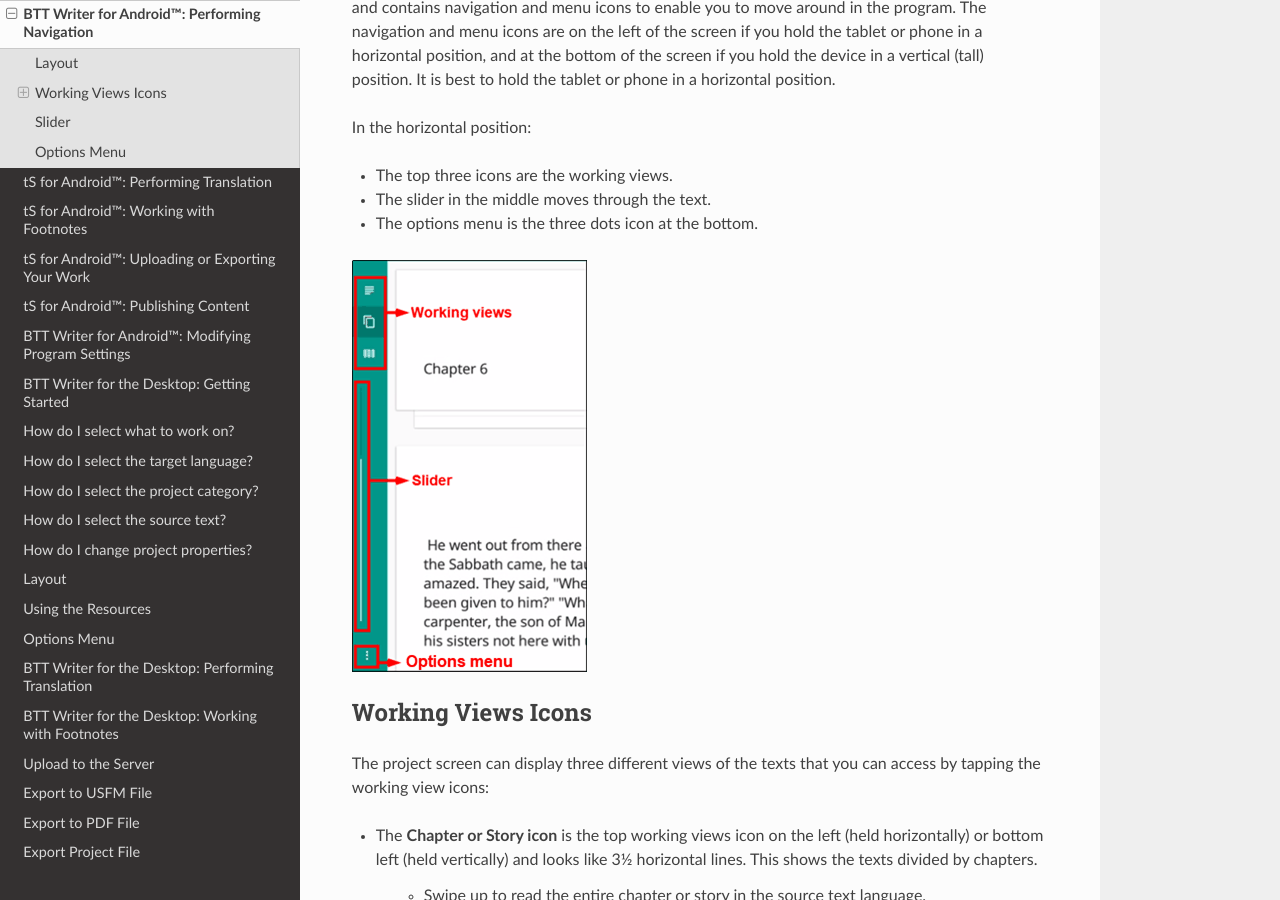
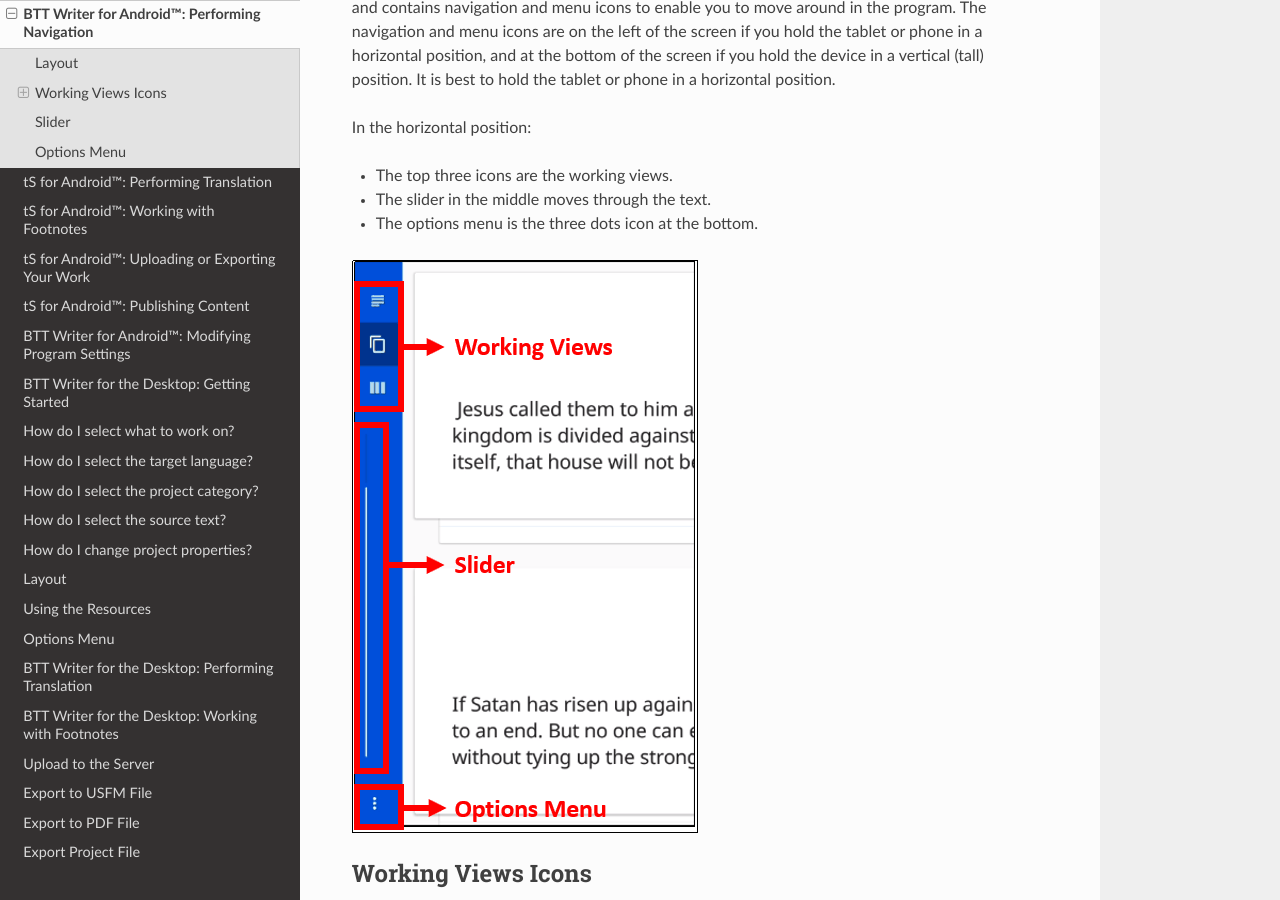
Before and after one commit to mondele/btt-writer-docs, a Sphinx documentation site: the page built from docs/tNavigate.rst, in a window 1280 px wide and 900 px high, scrolled down 681 px. Built offline with Sphinx 7.4.7 and the Read the Docs theme 2.0.0, drawn with Linux system fonts in a browser that asks for light colours; pages that are not in the unit, such as notebooks, are missing from menus.

Commit message:
Update tNavigate.rst

```diff
--- a/docs/tNavigate.rst
+++ b/docs/tNavigate.rst
@@ -27,7 +27,7 @@
 
 * The options menu is the three dots icon at the bottom.
 
-.. image:: ../images/tSNavigation.gif
+.. image:: ../images/AndroidNavigation.gif
 
 Working Views Icons
 -------------------
```
